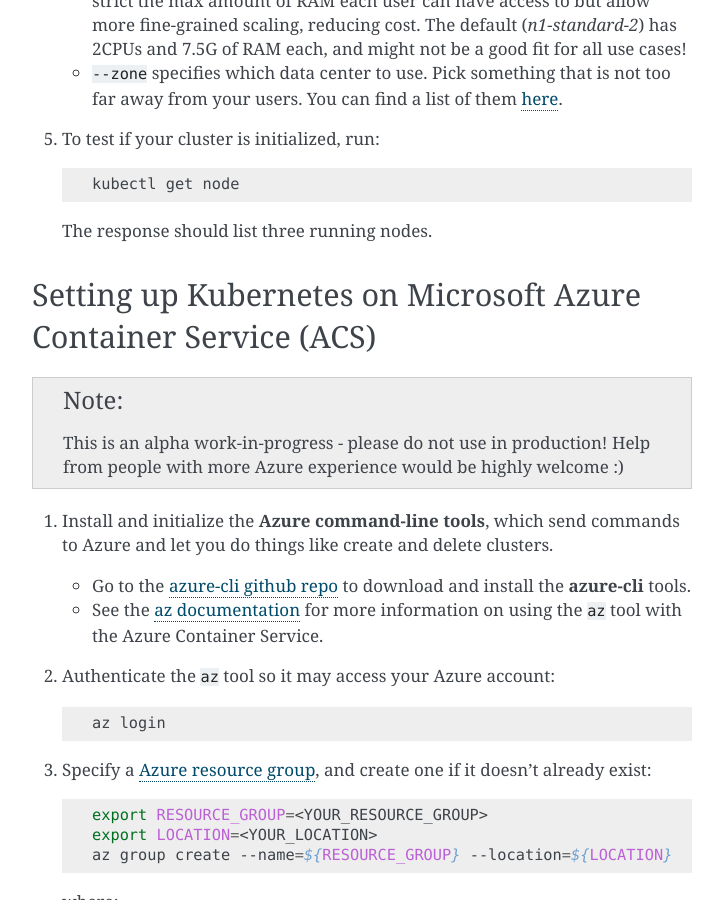
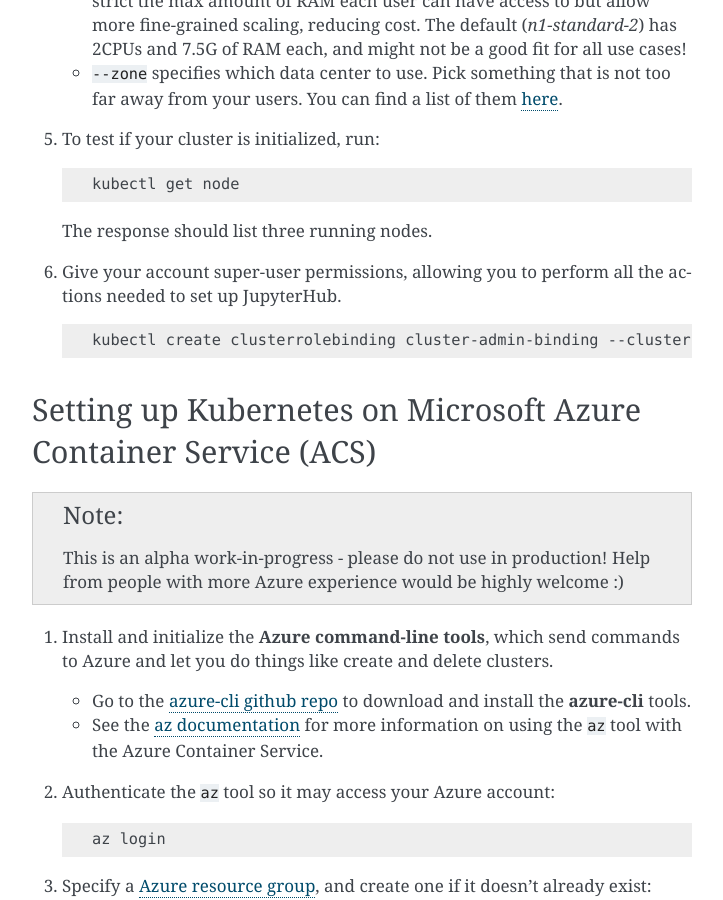
Before and after one commit to jupyterhub/zero-to-jupyterhub-k8s, a Sphinx documentation site: the page built from doc/source/create-k8s-cluster.rst, in a window 1280 px wide and 900 px high, scrolled down 1545 px. Shown: the whole window, without its empty margins (388-1111 px from the left). Built offline with Sphinx 7.4.7, drawn with Linux system fonts in a browser that asks for light colours.

Commit message:
Add note about making yourself superuser on GKE
This is needed if you don't want the helm init sequence to fail.
Note that with Kubernetes 1.8 GKE mandates RBAC, so we can't go
back to the simpler times of everything being root.

```diff
--- a/doc/source/create-k8s-cluster.rst
+++ b/doc/source/create-k8s-cluster.rst
@@ -86,6 +86,14 @@
       kubectl get node
 
    The response should list three running nodes.
+
+6. Give your account super-user permissions, allowing you to perform all
+   the actions needed to set up JupyterHub.
+
+   .. code-block:: bash
+
+      kubectl create clusterrolebinding cluster-admin-binding --clusterrole=cluster-admin --user=<your-email-address>
+
 
 .. _microsoft-azure:
 
```
